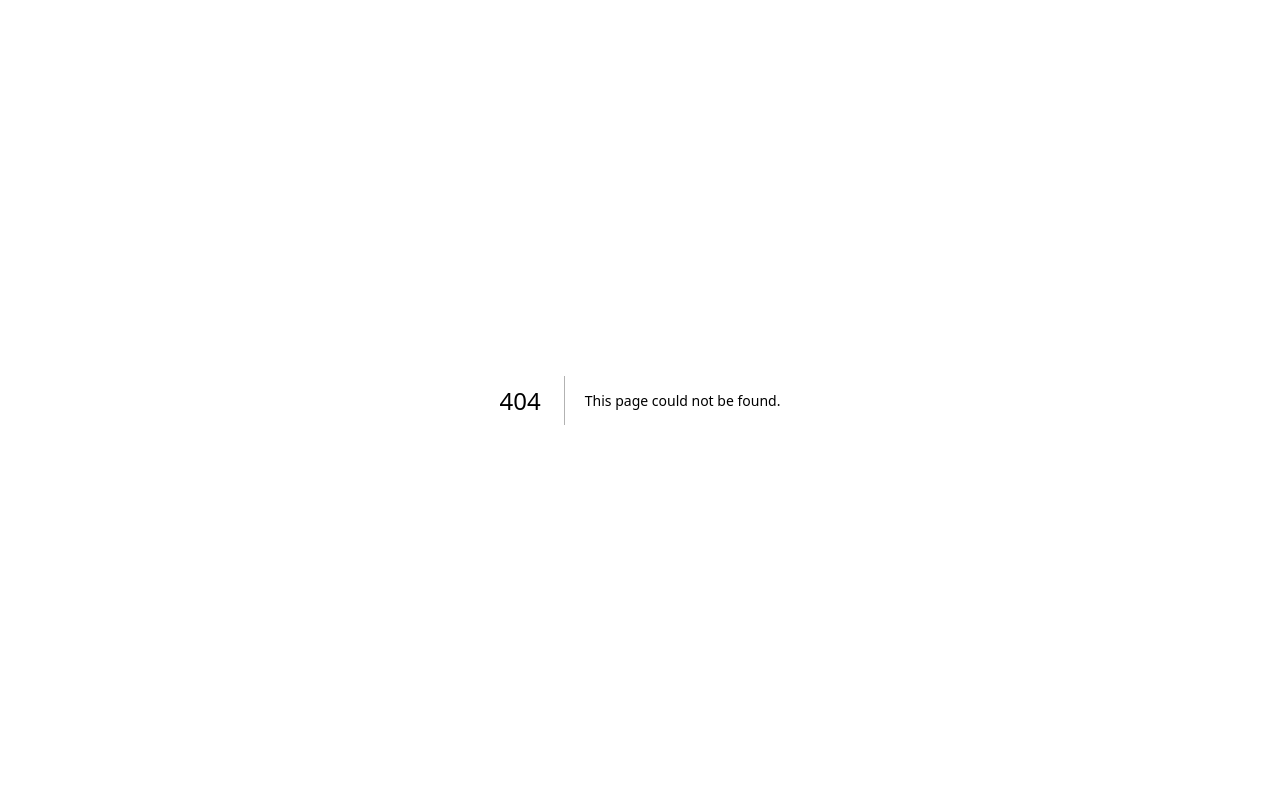
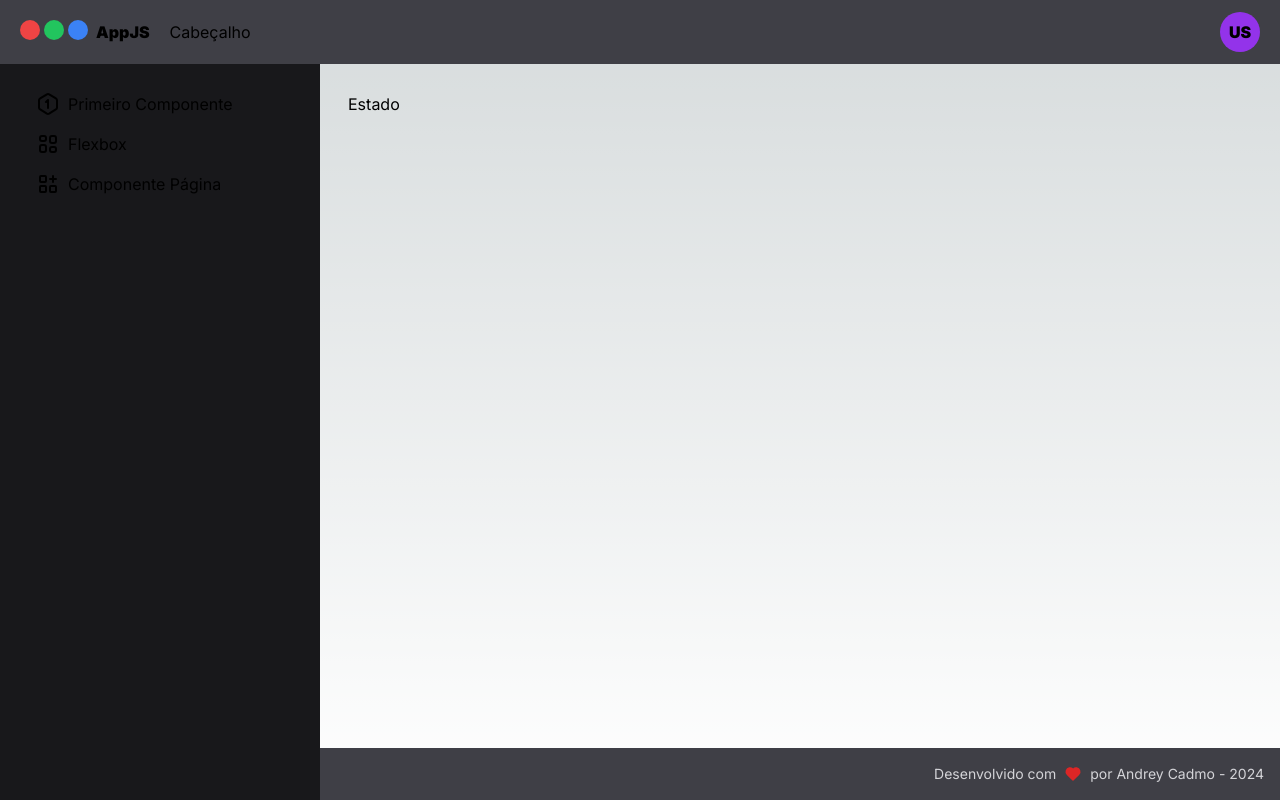
Before and after one commit to AndreyCadmo/next-masterclass, a Next.js app: page /estado in a window 1280 px wide. Before the commit this address had no page. Built offline with nearby package versions, Linux system fonts and the light colour scheme.

Commit message:
criando pagina interna "estado"

```diff
--- /dev/null
+++ b/src/app/(interno)/estado/page.tsx
@@ -0,0 +1,5 @@
+export default function Page() {
+    return (
+        <div>Estado</div>
+    )
+}
```
